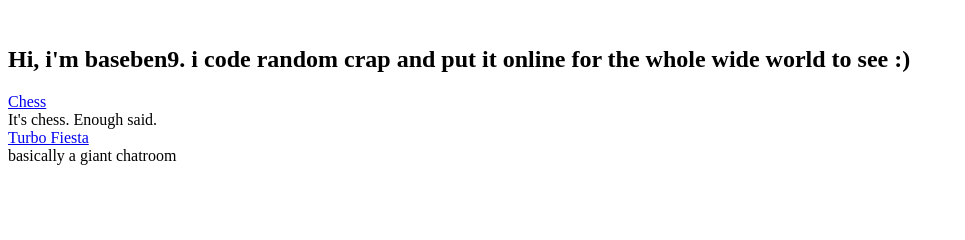
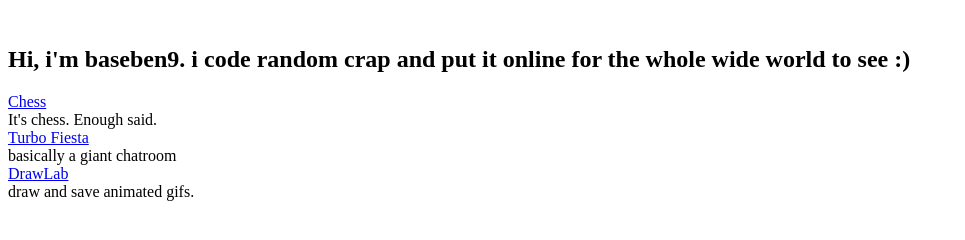
Before and after one commit to baseben9/baseben-gitsite, a plain HTML site: page index.html in a window 1280 px wide. Shown: the whole page, without its empty margins (0-965 px from the left). Drawn offline with Linux system fonts and the light colour scheme.

Commit message:
Update index.html

```diff
--- a/index.html
+++ b/index.html
@@ -10,4 +10,7 @@ It's chess. Enough said.
 <br>
 basically a giant chatroom
 <br>
+  <a href="https://baseben9.github.io/DrawLab/">DrawLab</a>
+  <br>
+  draw and save animated gifs.
 </html>
```
